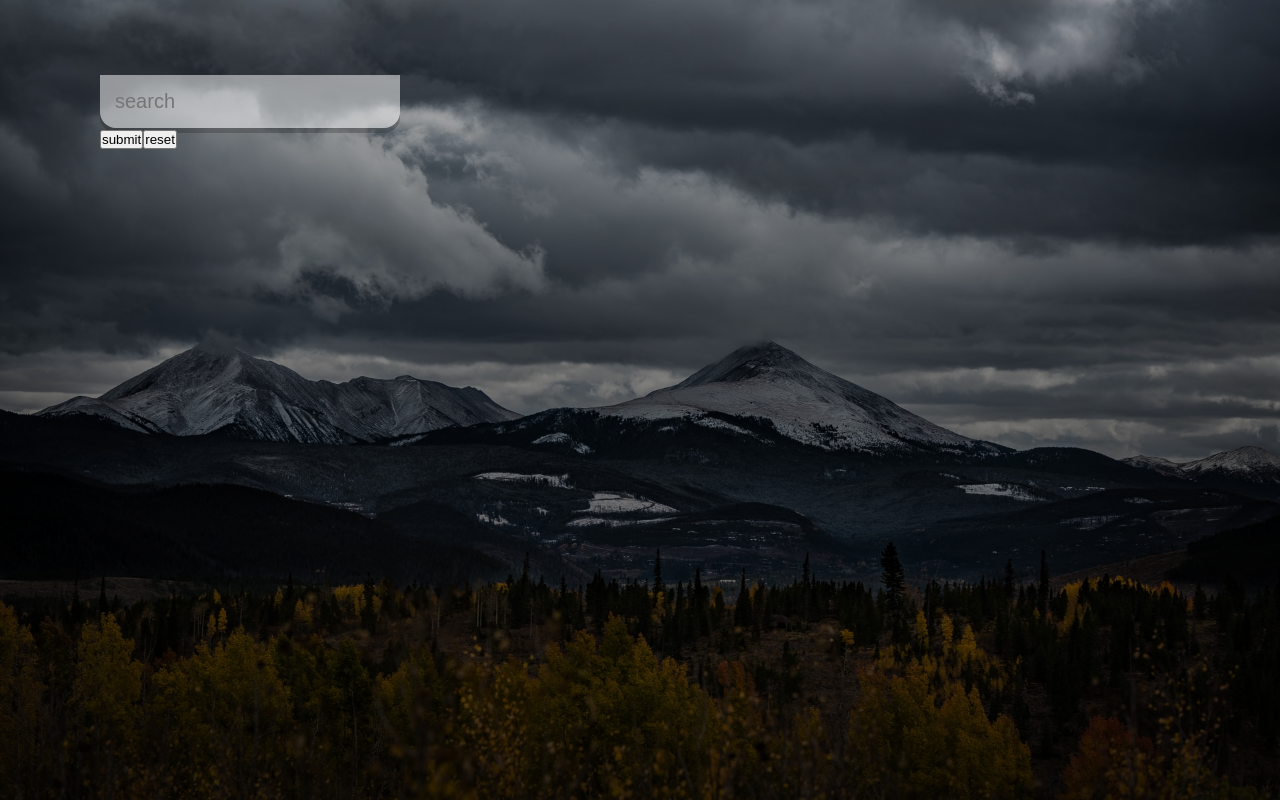
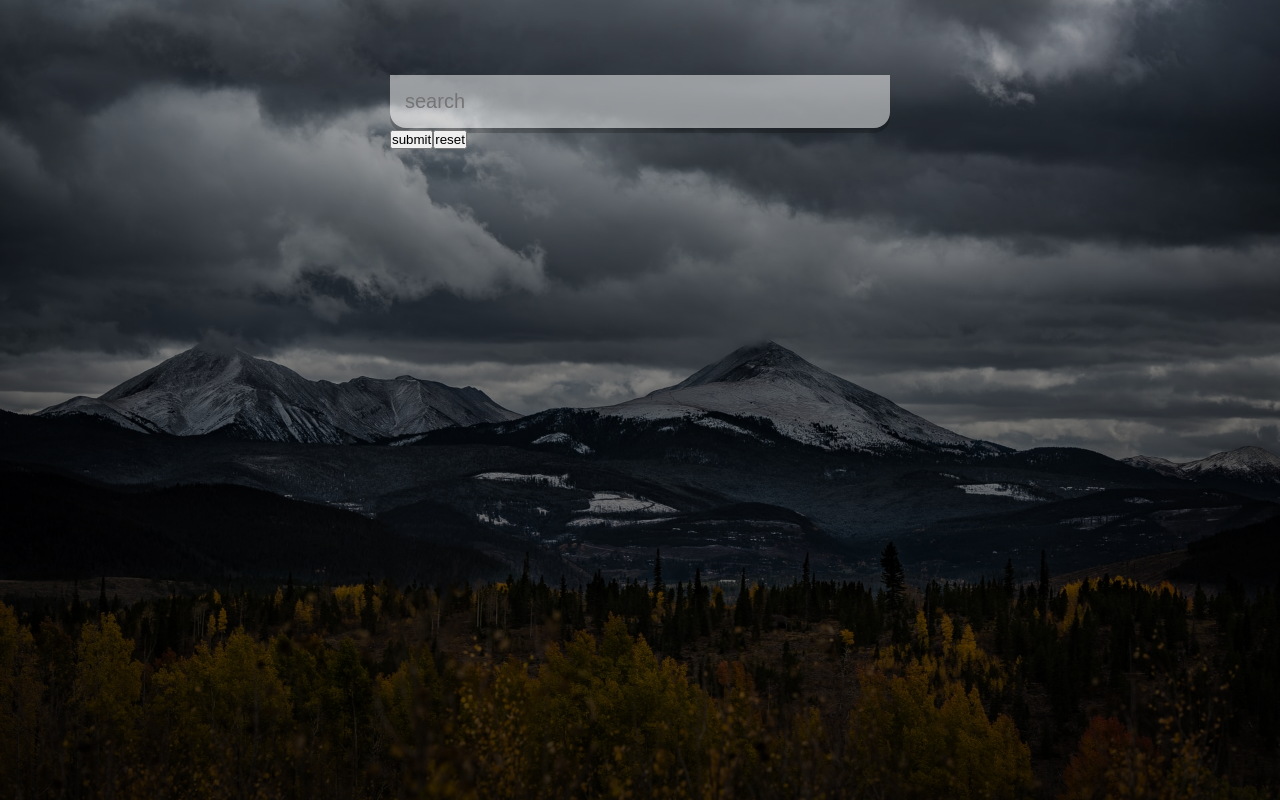
Before and after one commit to anilyildirim/weather-app, a React (Create React App) app in the folder weather-app/: page / in a window 1280 px wide. Built offline with nearby package versions, Linux system fonts and the light colour scheme.

Commit message:
fix: use correct semantic elements

```diff
--- a/weather-app/src/App.js
+++ b/weather-app/src/App.js
@@ -52,18 +52,18 @@ function App() {
   }
 
   return (
-    <div className={
+    <main className={
       (typeof weather.main != "undefined")
        ? ((weather.main.temp > 16)
         ? 'app warm'
         : 'app')
       : 'app'}>
-      <main>
-        <div className="search-box">
+      <div className="app__inner">
         <form
           as="form"
           role="search"
           action="/"
+          className="search-form"
           method="get"
           onSubmit={search}
         >
@@ -79,22 +79,22 @@ function App() {
           <button type="submit">submit</button>
           <button type="reset" onClick={(e) => setQuery(e.target.value)}>reset</button>
         </form>
-        </div>
         {( typeof weather.main !== "undefined") ? (
           <div>
             <div className="searched-city">
               <div className="location-box">
-                <div className="location">
+                <p className="location">
                   {weather.name}, {weather.sys.country}
-                </div>
-                <div className="date">{dateBuilder(new Date())}</div>
+                </p>
+                {/* TODO:Fix datetime attribute */}
+                <time datetime="2008-02-14" className="date">{dateBuilder(new Date())}</time>
               </div>
               <div className="weather-box">
-                <div className="temp">{Math.round(weather.main.temp)} °C</div>
-                <div className="weather">{weather.weather[0].main}</div>
+                <p className="temp">{Math.round(weather.main.temp)} °C</p>
+                <p className="weather">{weather.weather[0].main}</p>
               </div>
             </div>
-            <div className="suggested-cities">
+            {/* <div className="suggested-cities">
               {suggestions && suggestions.map((suggestion) => (
                 <div className="weather-box suggested-city" key={ suggestion.id }>
                   <span>{suggestion.name}</span>
@@ -102,16 +102,15 @@ function App() {
                   <div className="weather">{suggestion.weather[0].main}</div>
                 </div>
               ))}
+            </div> */}
           </div>
-          </div>
-
         ) : (query) ? (
           <div>
-            <p className="error-warning">We couldn't find any results for {query}. Here is the error code: <span>{weather.message}!</span></p>
+            <strong className="error-warning">We couldn't find any results for {query}. Here is the error code: <span>{weather.message}!</span></strong>
           </div>
           ) : ''}
+      </div>
     </main>
-    </div>
   );
 }
 
--- a/weather-app/src/index.css
+++ b/weather-app/src/index.css
@@ -24,18 +24,18 @@ body {
   background-image: url('./assets/sunny.jpg');
 }
 
-main {
+.app__inner {
   min-height: 100vh;
   background-image: linear-gradient(to bottom, rgba(0, 0, 0, 0.2), rgba(0, 0, 0, 0.75));
   padding: 100px;
 }
 
-.search-box {
-  width: 300px;
-  margin: 0  0 75px;
+.search-form {
+  max-width: 500px;
+  margin: 0 auto 75px;
 }
 
-.search-box .search-bar {
+.search-form .search-bar {
   display: block;
   width: 100%;
   padding: 15px;
@@ -51,7 +51,7 @@ main {
   transition: 400ms ease;
 }
 
-.search-box .search-bar:focus {
+.search-form .search-bar:focus {
   background-color: rgba(255, 255, 255, 0.75);
 }
 
@@ -64,6 +64,7 @@ main {
 }
 
 .location-box .date {
+  display: block;
   color: #fff;
   font-size: 20px;
   font-weight: 300;
```
Also changed, not shown: weather-app/src/App.css (deleted, +0 -9 lines), 2 other files (tests, documents, lock files or other folders). Lines whose indentation alone changed are shown as unchanged.
